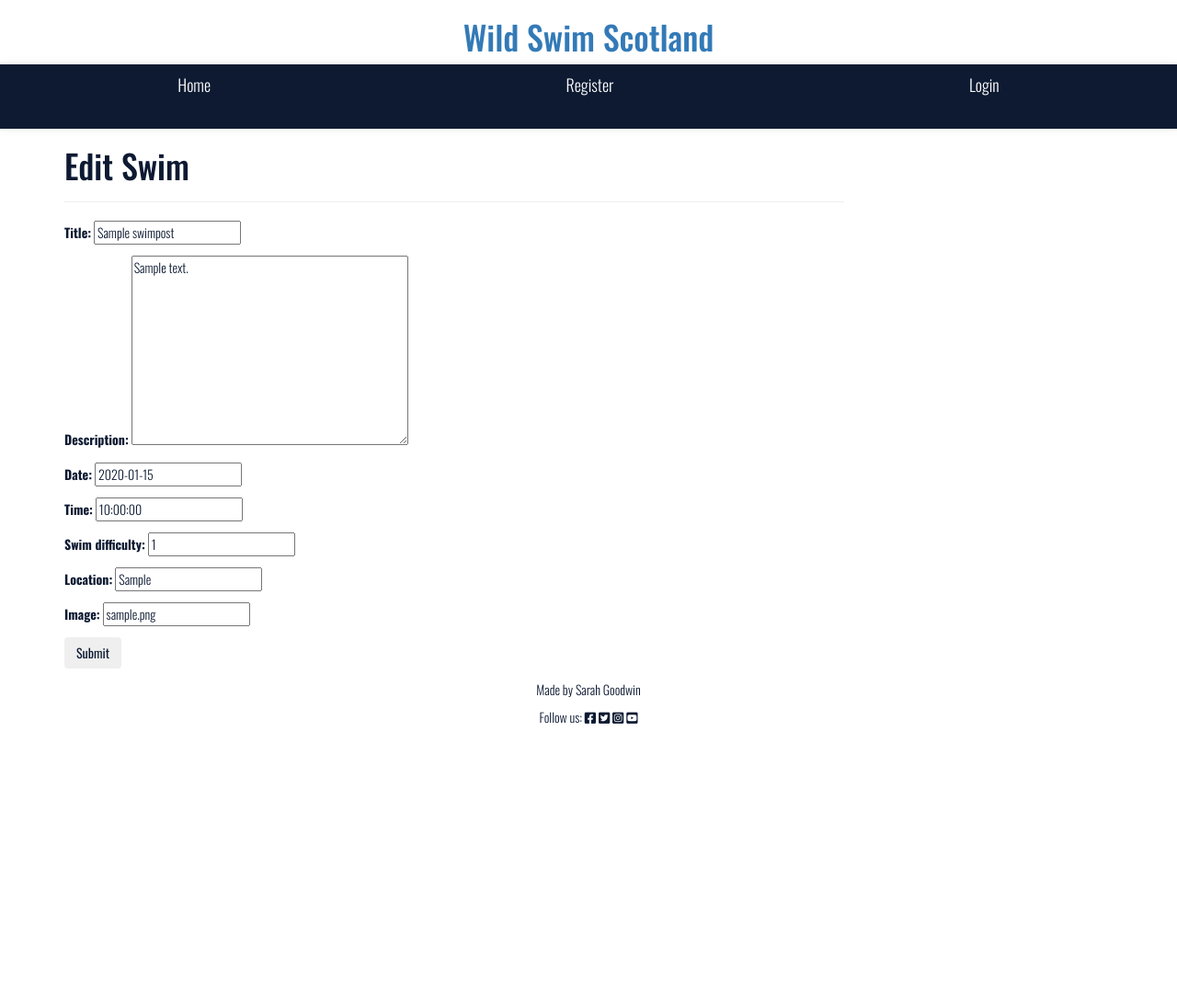
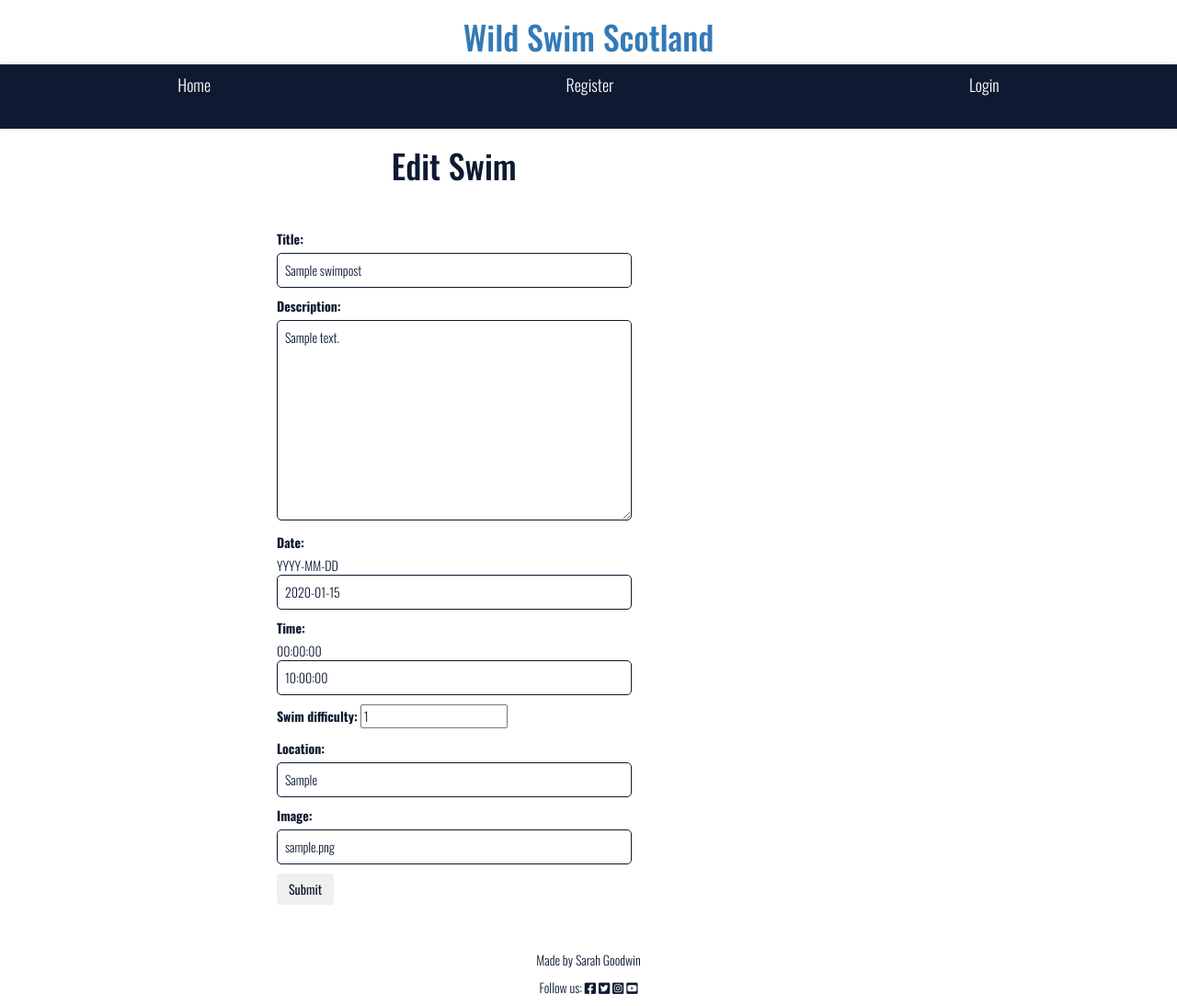
Before and after one commit to sarahgoodwin93/wild-swim-scotland, a Django app: page /article/edit/1/ in a window 1280 px wide. Shown: the whole page at 92% size. Before the commit the page ends 787 px from the top, so only its background shows below. Run offline with Django 4.2, Linux system fonts and the light colour scheme; tables that the repository leaves empty hold one stand-in row (values such as "Sample post"); some libraries are stand-ins or nearby versions.

Commit message:
(FEAT/edit_swim.html) add helper text to date and time

```diff
--- a/home/templates/home/add_swim.html
+++ b/home/templates/home/add_swim.html
@@ -30,11 +30,17 @@
               </p>
               <p>
                 {{ form.date.label_tag }}
+                <br>
+                YYYY-MM-DD
+                <br>
                 {{ form.date }}
                 {{ form.date.errors }}
               </p>
               <p>
                 {{ form.time.label_tag }}
+                <br>
+                00:00:00
+                <br>
                 {{ form.time }}
                 {{ form.time.errors}}
               </p>
--- a/home/templates/home/delete_swim.html
+++ b/home/templates/home/delete_swim.html
@@ -10,10 +10,10 @@
 
 <div class="delete-swim">
   <h1>Delete Swim</h1>
-    <form method="POST">
+    <form class="delete-swim" method="POST">
       {% csrf_token %}
       <p>Are you use you want to delete this swim?</p>
-      <button class="btn btn-delete delete-swim">Delete</button>
+      <button class="btn btn-delete">Delete</button>
     </form>
 </div>
 
--- a/home/templates/home/edit_swim.html
+++ b/home/templates/home/edit_swim.html
@@ -13,14 +13,53 @@
     <div class="fill-screen container">
       <div class="row">
         <div class="col-lg-9 col-12 below-nav mx-auto">
-          <h1>Edit Swim</h1>
-          <hr />
-          <div class="form">
+          <div class="form edit-swim-form">
+            <h1>Edit Swim</h1>
+            <hr />
             <form class="mb-5" method="POST" enctype="multipart/form-data">
-              {{ form.as_p }}
-              <!-- crispyform -->
               {% csrf_token %}
-              <!-- input button --><input
+              <p>
+                {{ form.title.label_tag}}
+                {{ form.title }}
+                {{ form.title.errors}}
+              </p>
+              <p>
+                {{ form.description.label_tag }}
+                {{ form.description }}
+                {{ form.description.errors }}
+              </p>
+              <p>
+                {{ form.date.label_tag }}
+                <br>
+                YYYY-MM-DD
+                <br>
+                {{ form.date }}
+                {{ form.date.errors }}
+              </p>
+              <p>
+                {{ form.time.label_tag }}
+                <br>
+                00:00:00
+                <br>
+                {{ form.time }}
+                {{ form.time.errors}}
+              </p>
+              <p>
+                {{ form.swim_difficulty.label_tag }}
+                {{ form.swim_difficulty }}
+                {{ form.swim_difficulty.errors }}
+              </p>
+              <p>
+                {{ form.location.label_tag }}
+                {{ form.location }}
+                {{ form.location.errors }}
+              </p>
+              <p>
+                {{ form.post_image.label_tag }}
+                {{ form.post_image }}
+                {{ form.post_image.errors }}
+              </p>
+              <input
                 class="btn btn-secondary"
                 type="submit"
                 name="Update"
--- a/static/css/style.css
+++ b/static/css/style.css
@@ -271,7 +271,16 @@
     margin-bottom: 50px;
 }
 
-.edit-swim-form input {
+.edit-swim-form label {
+    margin-bottom: 5px;
+}
+
+.edit-swim-form input[type="text"],
+.edit-swim-form input[type="date"],
+.edit-swim-form input[type="time"],
+.edit-swim-form input[type="number"]
+.edit-swim-form select,
+.edit-swim-form textarea {
     width: 100%;
     padding: 8px;
     border: 1px solid;
```
